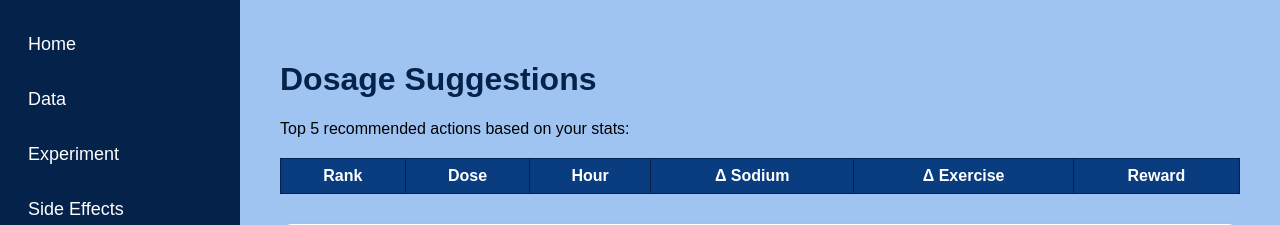
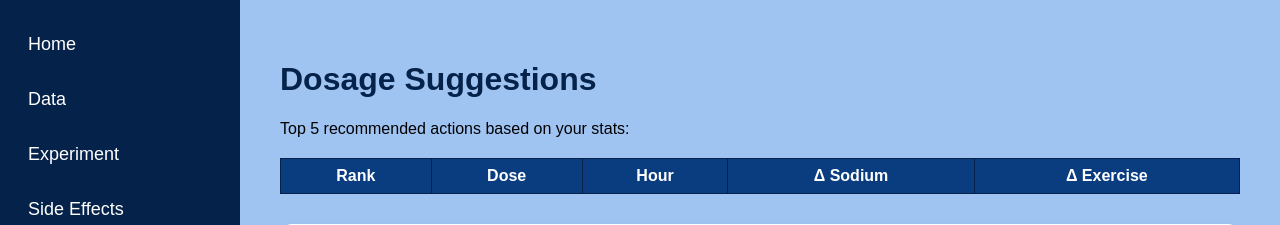
Before and after one commit to pianapolataa/hophacks, a Flask app: page /suggestions in a window 1280 px wide. Shown: the top 225 px of the page. Run offline with Flask 3, Linux system fonts and the light colour scheme; lists and menus that the app fills with data are empty; parts of the project's set-up code (start-up, migrations or seed data) failed here and were passed over.

Commit message:
fix frontend

```diff
--- a/optimize_dosages.py
+++ b/optimize_dosages.py
@@ -21,7 +21,7 @@ def compute_reward(sbp_traj, dbp_traj, hr_traj, patient):
     return reward
 
 dose_grid = [0, 2.5, 5, 10, 20, 40]
-hour_grid = list(range(24))
+hour_grid = [8, 9, 10, 11, 12, 13, 14,15, 16, 17, 18, 19, 20, 21, 22]
 sodium_grid = list(range(0, 2001, 100))  # delta sodium
 exercise_grid = [0.5, 1.0, 1.5, 2.0]     # delta exercise
 TOP_K = 5
--- a/templates/suggestions.html
+++ b/templates/suggestions.html
@@ -139,7 +139,6 @@
                     <th>Hour</th>
                     <th>Δ Sodium</th>
                     <th>Δ Exercise</th>
-                    <th>Reward</th>
                 </tr>
             </thead>
             <tbody></tbody>
@@ -216,7 +215,6 @@
                     <td>${item.hour}</td>
                     <td>${item.delta_sodium}</td>
                     <td>${item.delta_exercise}</td>
-                    <td>${item.reward.toFixed(1)}</td>
                 `;
                 tbody.appendChild(tr);
             });
```
